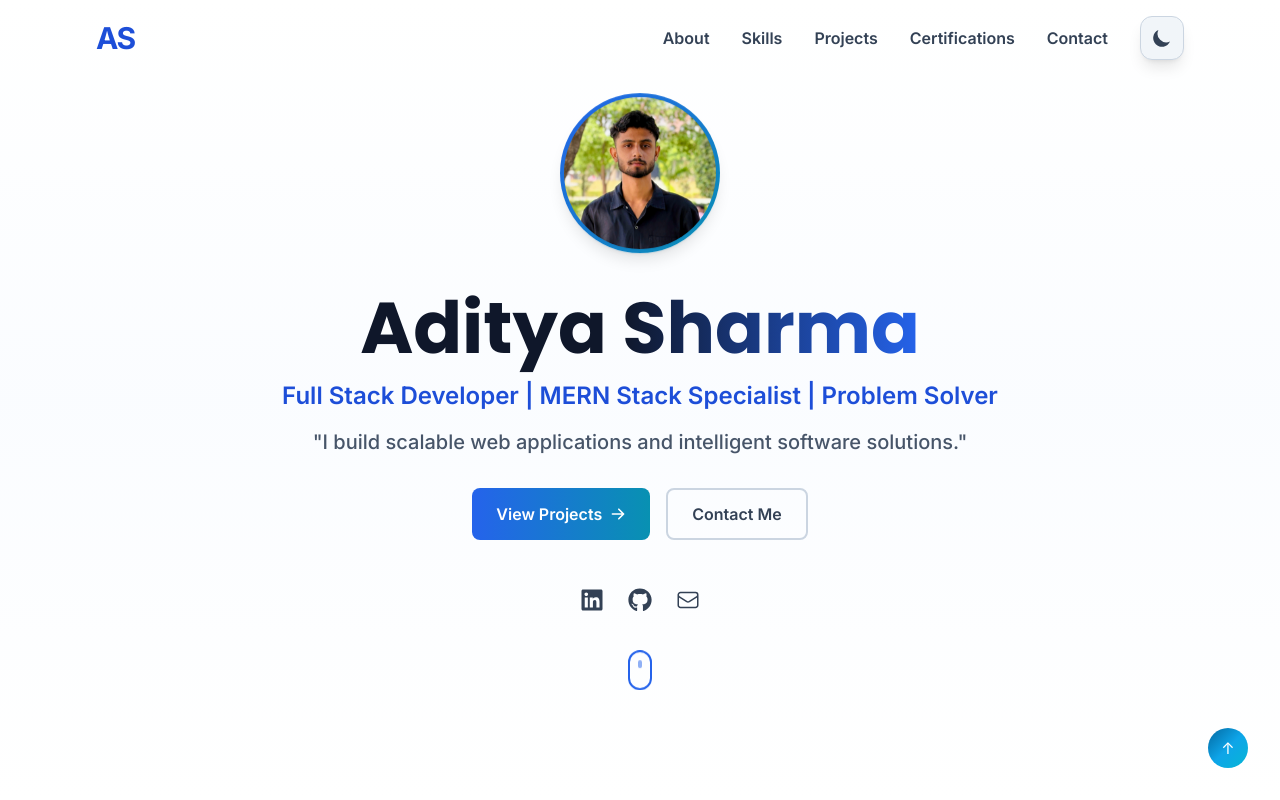
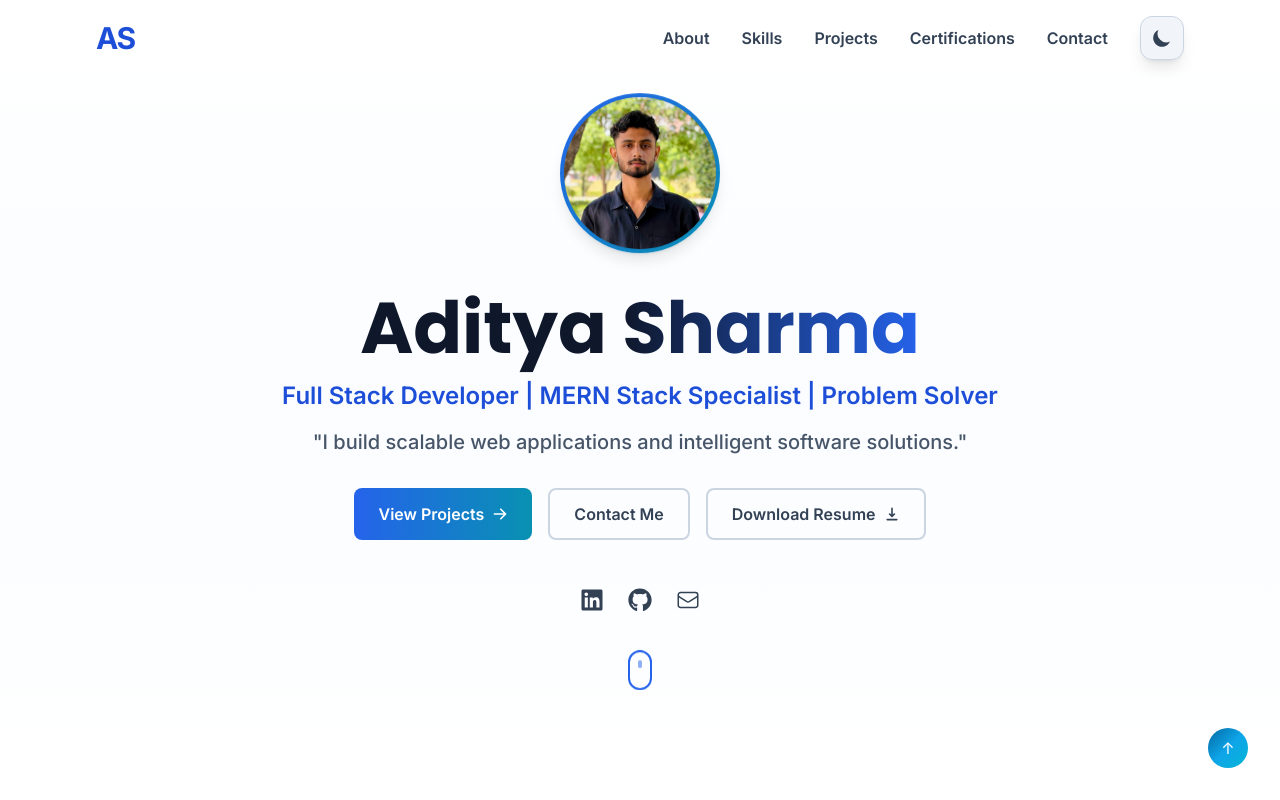
Before and after one commit to Aditya-566/Portfolio-frontend, a React (Vite) app: page / in a window 1280 px wide. Shown: the top 800 px of the page. Built offline with nearby package versions, Linux system fonts and the light colour scheme.

Commit message:
Add resume PDF and download button to hero section

```diff
--- a/src/components/Hero.jsx
+++ b/src/components/Hero.jsx
@@ -1,5 +1,5 @@
 import React from 'react'
-import { HiArrowRight } from 'react-icons/hi'
+import { HiArrowRight, HiDownload } from 'react-icons/hi'
 import SocialLinks from './SocialLinks'
 
 const Hero = () => {
@@ -54,6 +54,14 @@ const Hero = () => {
           >
             Contact Me
           </button>
+          <a
+            href="/resume.pdf"
+            download="Aditya_Sharma_Resume.pdf"
+            className="btn-secondary flex items-center justify-center gap-2"
+          >
+            Download Resume
+            <HiDownload />
+          </a>
         </div>
 
         {/* Social Links */}
```
Also changed, not shown: 1 other file (tests, documents, lock files or other folders).
